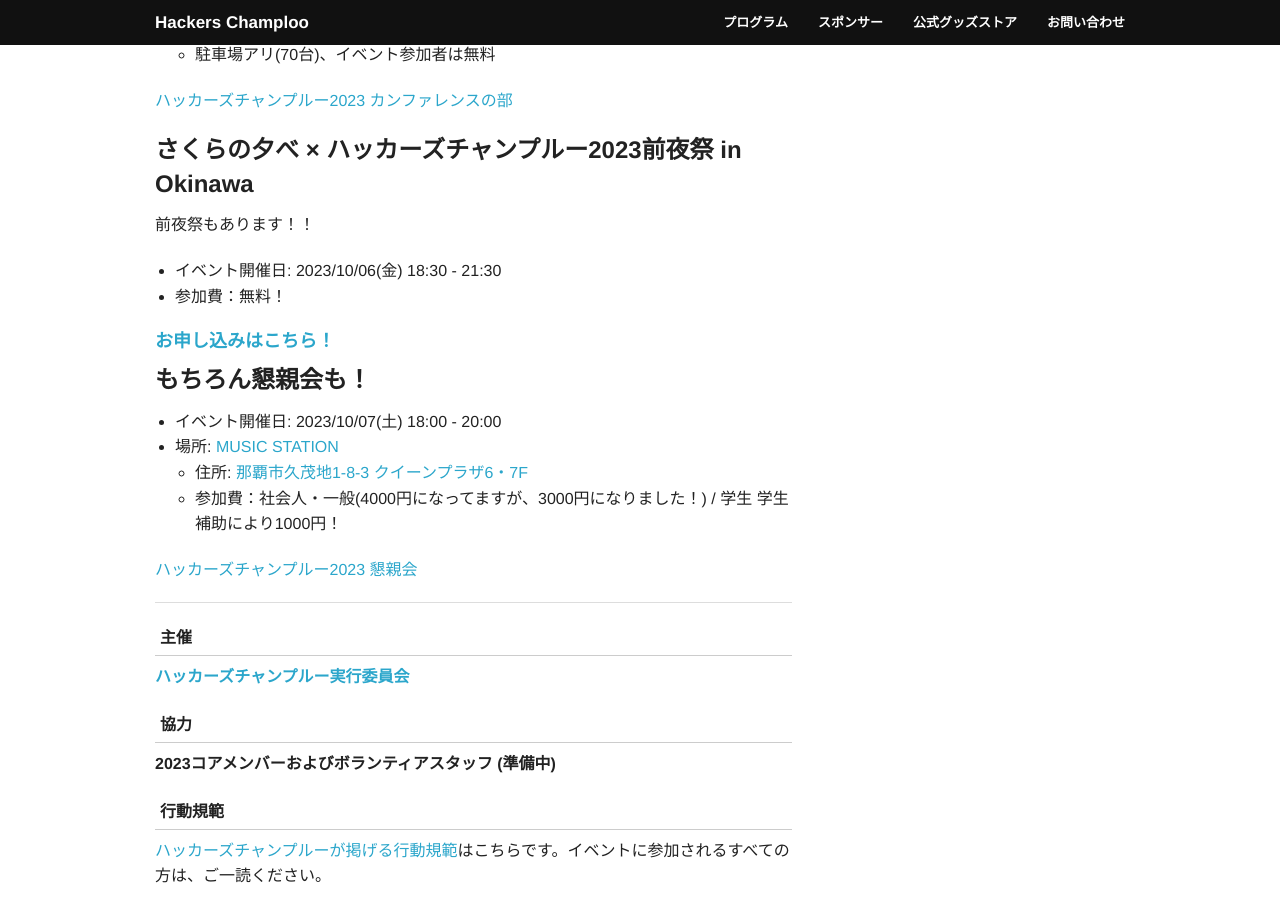
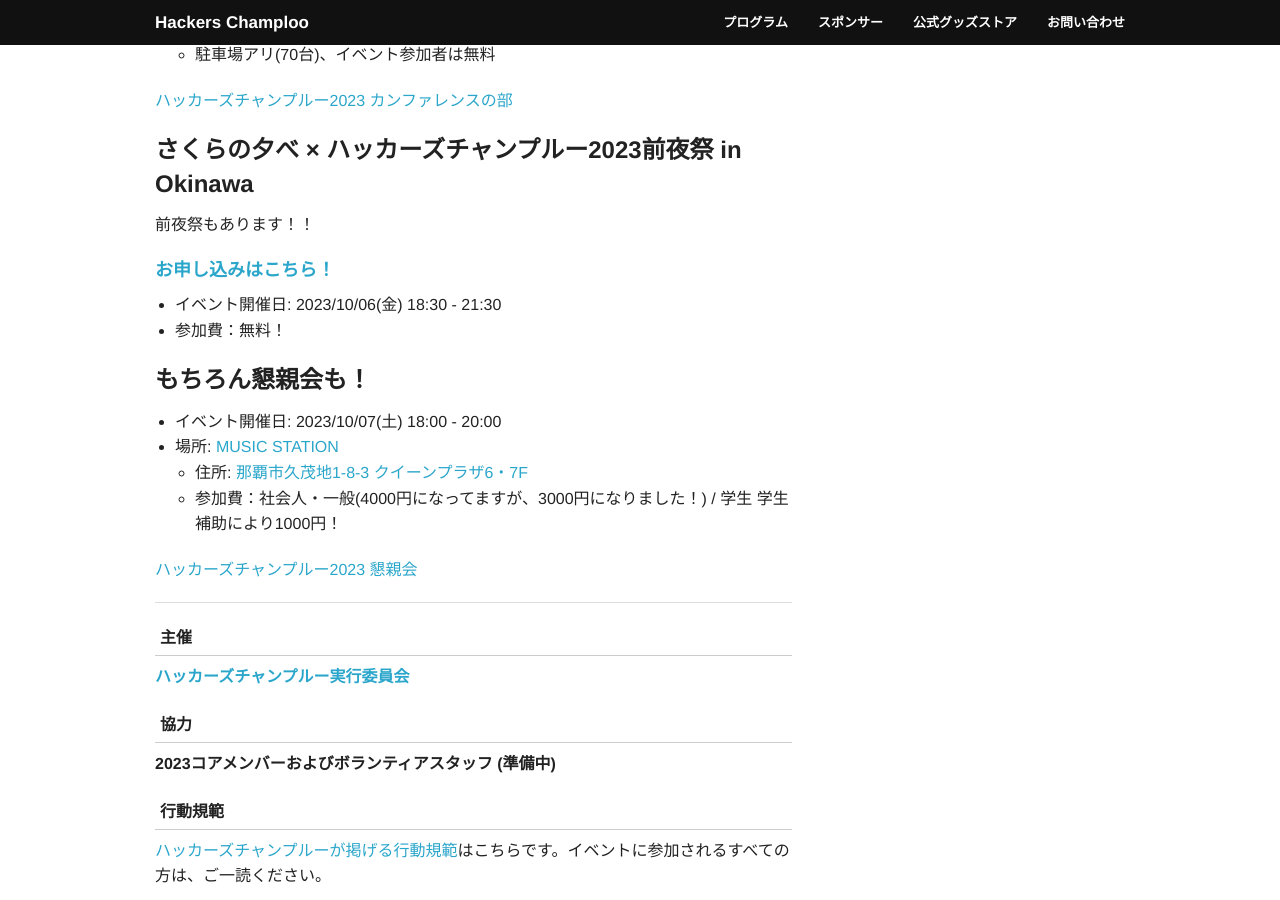
Before and after one commit to hackers-champloo/hackers-champloo.github.io, a Jekyll site: the page built from 2023/index.md, in a window 1280 px wide and 900 px high, scrolled down 582 px. Built offline with Jekyll 4.4.1, drawn with Linux system fonts in a browser that asks for light colours; nearby versions of some CDN libraries; a script that is not in the unit is left out; comment, search, counter and statistics services are not loaded.

```diff
--- a/2023/index.md
+++ b/2023/index.md
@@ -41,10 +41,10 @@ evepartysupporters:
 
 前夜祭もあります！！
 
+## [お申し込みはこちら！](https://sakura-eve-hcmpl2023.peatix.com)
+
 * イベント開催日: 2023/10/06(金) 18:30 - 21:30
 * 参加費：無料！
-
-## [お申し込みはこちら！](https://sakura-eve-hcmpl2023.peatix.com)
 
 # もちろん懇親会も！
 
```
